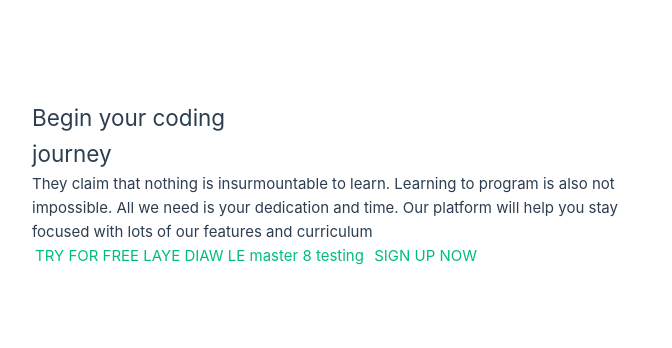
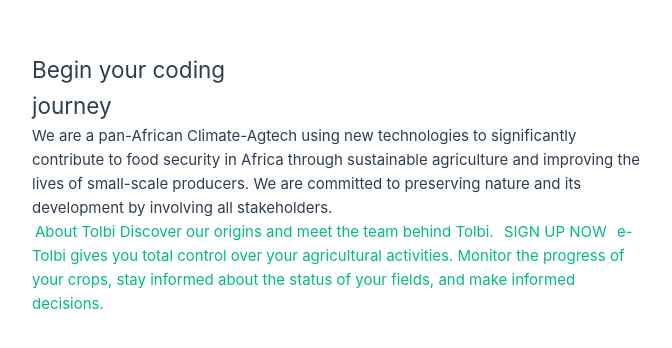
Before and after one commit to asteriskpro/appvuerepo, a Vue app: page / in a window 1280 px wide. Shown: the part 216-564 px from the top of the page, without its empty margins (0-672 px from the left). Built offline with nearby package versions, Linux system fonts and the light colour scheme.

Commit message:
mon commit message pour test

```diff
--- a/src/App.vue
+++ b/src/App.vue
@@ -6,15 +6,16 @@
         <h1 class="title-font sm:text-5xl text-3xl mb-4 font-bold text-gray-900">Begin your coding
           <br class="hidden lg:inline-block">journey
         </h1>
-        <p class="mb-8 leading-relaxed">They claim that nothing is insurmountable to learn. Learning to program is also
-          not impossible. All we need is your dedication and time. Our platform will help you stay focused with lots of
-          our features and curriculum</p>
+        <p class="mb-8 leading-relaxed">We are a pan-African Climate-Agtech using new technologies to significantly contribute to food security in Africa through sustainable agriculture and improving the lives of small-scale producers. We are committed to preserving nature and its development by involving all stakeholders.</p>
         <div class="flex justify-center">
           <a class="inline-block py-4 px-10 free-btn text-md " href="#">
-            TRY FOR FREE  LAYE DIAW LE master 8 testing
+            About Tolbi Discover our origins and meet the team behind Tolbi.
           </a>
           <a class="inline-block py-4 px-10 bg-btn text-md " href="#">
             SIGN UP NOW
+          </a>
+          <a class="inline-block py-4 px-10 bg-btn text-md " href="#">
+            e-Tolbi gives you total control over your agricultural activities. Monitor the progress of your crops, stay informed about the status of your fields, and make informed decisions.
           </a>
         </div>
       </div>
```
